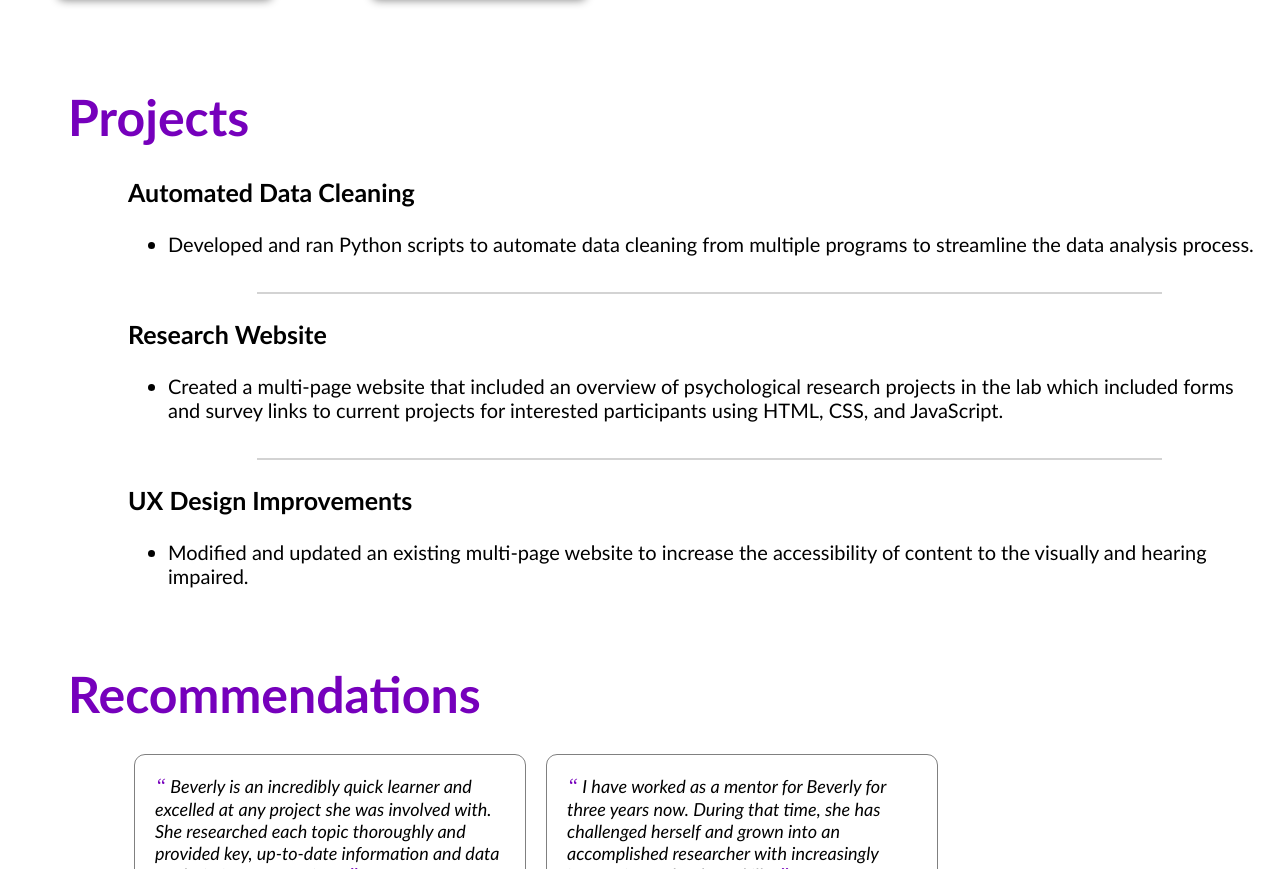
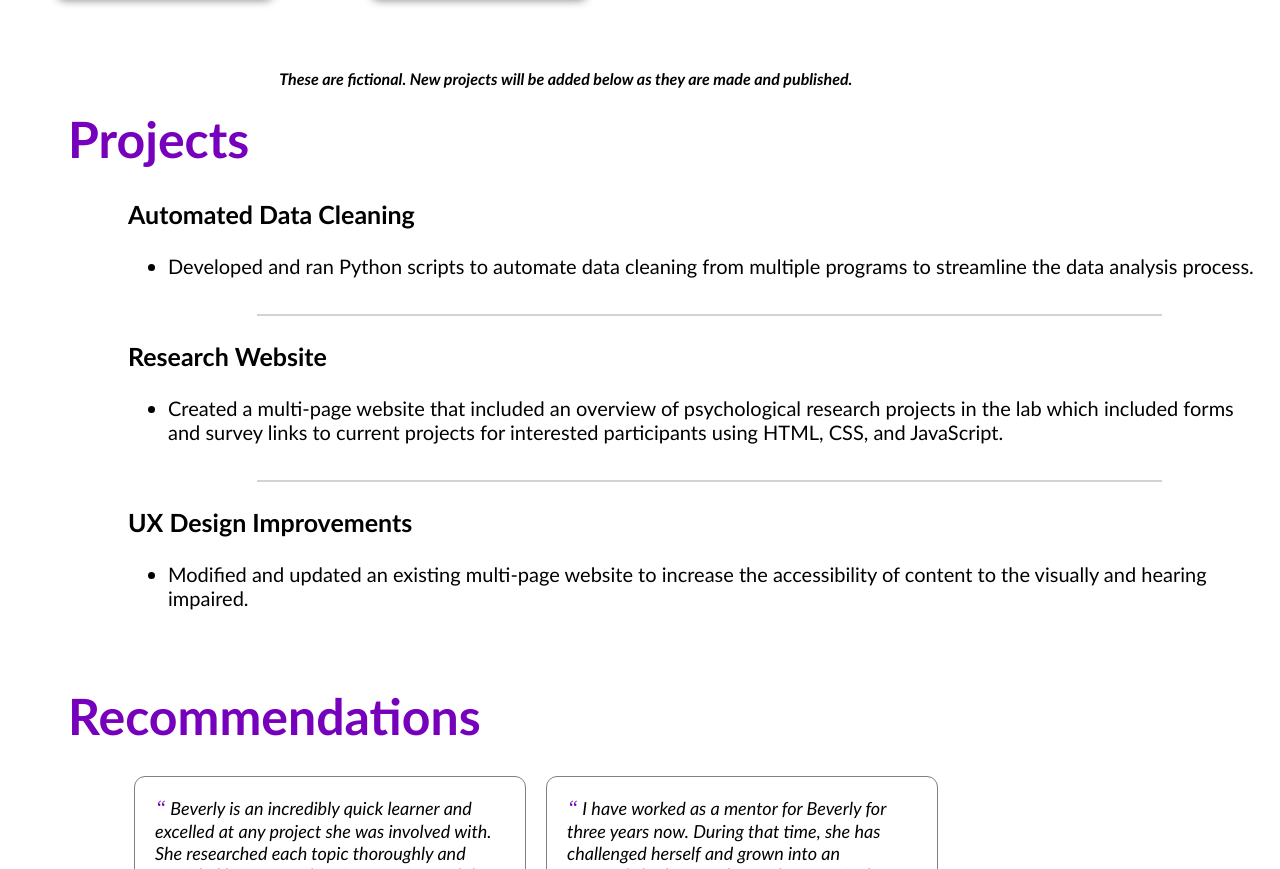
Before and after one commit to bvickrey/firstproject, a plain HTML site: page index.html in a window 1280 px wide. Shown: the part 1135-2004 px from the top of the page. Drawn offline with Linux system fonts and the light colour scheme.

Commit message:
index.html

```diff
--- a/index.html
+++ b/index.html
@@ -80,6 +80,7 @@
     <!-- Projects Section -->
     <section class="projects" id="projects">
       <h2>Projects</h2>
+      <h4><i>These are fictional. New projects will be added below as they are made and published.</i></h4>
       <div style="clear:both;"></div>
       <div id="projects-container" class="projects-container">
         <div class="project-card">
```
